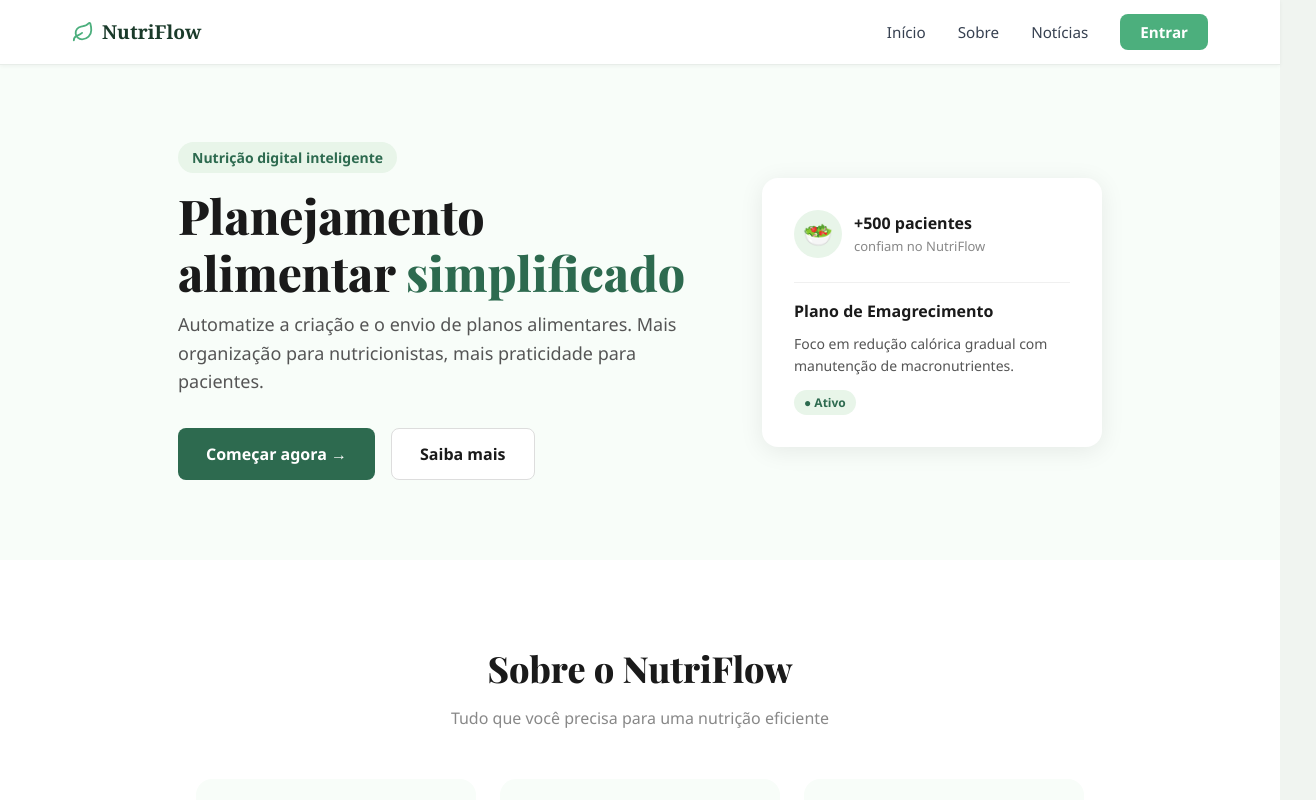
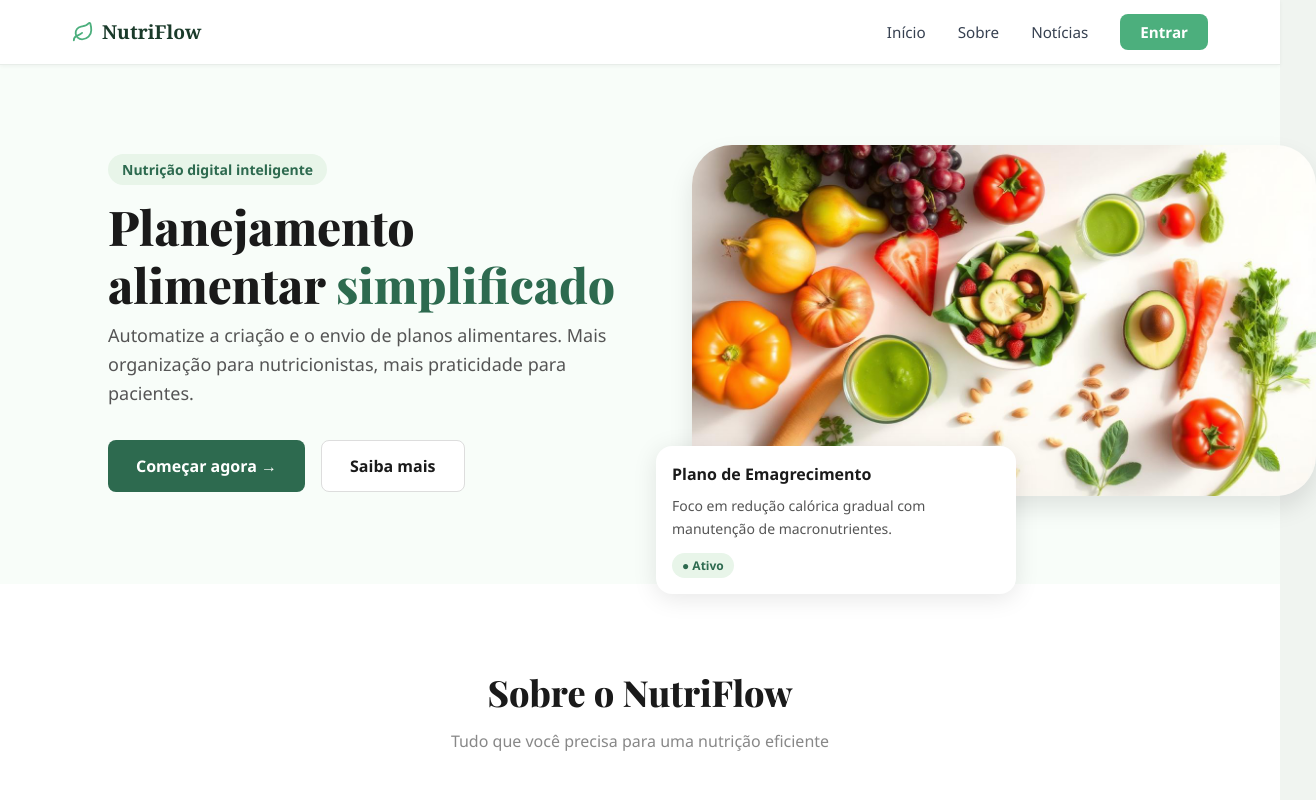
Before and after one commit to biaapedrosa/Projeto-DS, a React (Vite) app in the folder frontend/: page / in a window 1280 px wide. Shown: the top 800 px of the page, 1316 px wide, since content can reach past the window. Built offline with nearby package versions, Linux system fonts and the light colour scheme.

Commit message:
feat: implementação da imagem na tela inicial

```diff
--- a/frontend/src/pages/Home/Home.jsx
+++ b/frontend/src/pages/Home/Home.jsx
@@ -34,20 +34,19 @@ export default function Home() {
             </button>
           </div>
         </div>
-
-        {/* Card de destaque */}
-        <div style={{ background: 'white', borderRadius: '16px', padding: '32px', boxShadow: '0 4px 24px rgba(0,0,0,0.08)', maxWidth: '340px', width: '100%' }}>
-          <div style={{ display: 'flex', alignItems: 'center', gap: '12px', marginBottom: '24px' }}>
-            <div style={{ background: '#e8f5e9', borderRadius: '50%', width: '48px', height: '48px', display: 'flex', alignItems: 'center', justifyContent: 'center', fontSize: '24px' }}>🥗</div>
-            <div>
-              <p style={{ margin: 0, fontWeight: '700', color: '#1a1a1a' }}>+500 pacientes</p>
-              <p style={{ margin: 0, color: '#888', fontSize: '13px' }}>confiam no NutriFlow</p>
-            </div>
-          </div>
-          <div style={{ borderTop: '1px solid #f0f0f0', paddingTop: '16px' }}>
-            <p style={{ margin: '0 0 8px', fontWeight: '600', color: '#1a1a1a' }}>Plano de Emagrecimento</p>
-            <p style={{ margin: '0 0 12px', color: '#555', fontSize: '14px' }}>Foco em redução calórica gradual com manutenção de macronutrientes.</p>
-            <span style={{ background: '#e8f5e9', color: '#2d6a4f', padding: '4px 10px', borderRadius: '20px', fontSize: '12px', fontWeight: '600' }}>● Ativo</span>
+        {/* Imagem com card flutuando */}
+        <div style={{ position: 'relative', maxWidth: '480px', width: '100%' }}>
+          {/* Imagem */}
+          <img
+            src="/tela-inicio.jpg"
+            alt="Alimentação saudável"
+            style={{ width: '130%', borderRadius: '40px', objectFit: 'cover', boxShadow: '0 12px 24px rgba(0,0,0,0.1)' }}
+          />
+          {/* Card flutuante */}
+          <div style={{ position: 'absolute', bottom: '-90px', left: '30%', transform: 'translateX(-50%)', background: 'white', borderRadius: '16px', padding: '16px', boxShadow: '0 4px 24px rgba(0,0,0,0.1)', maxWidth: '360px', width: '100%' }}>
+              <p style={{ margin: '0 0 8px', fontWeight: '600', color: '#1a1a1a' }}>Plano de Emagrecimento</p>
+              <p style={{ margin: '0 0 12px', color: '#555', fontSize: '14px' }}>Foco em redução calórica gradual com manutenção de macronutrientes.</p>
+              <span style={{ background: '#e8f5e9', color: '#2d6a4f', padding: '4px 10px', borderRadius: '20px', fontSize: '12px', fontWeight: '600' }}>● Ativo</span>
           </div>
         </div>
       </section>
```
Also changed, not shown: frontend/public/tela-inicio.jpg (added).
